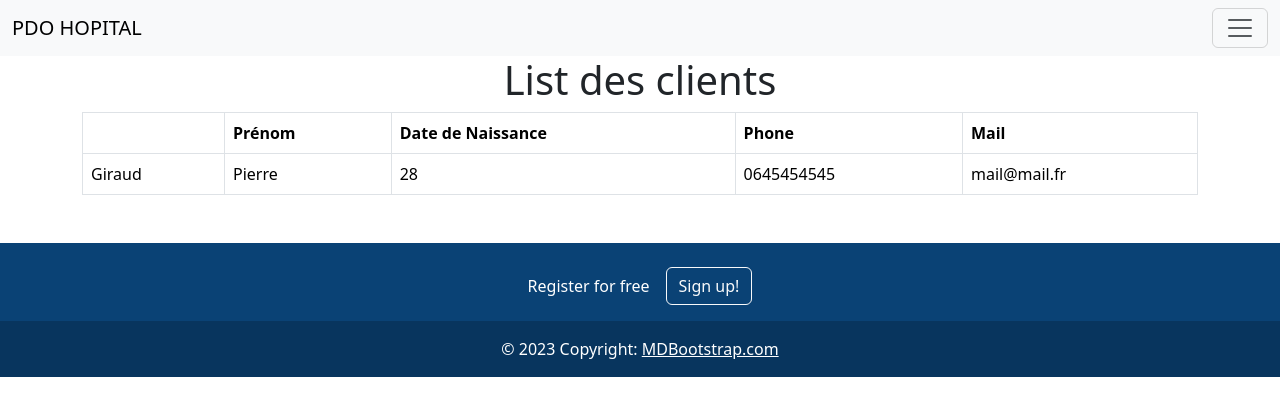
After one commit to Alex80100/pdo, a PHP site: template views/patients/listPatients.php in a window 1280 px wide. The commit adds this page. Shown: the top 416 px of the page. Run offline with PHP 8.4, Linux system fonts and the light colour scheme; the template is opened without the code that fills it, so the values that code supplies are empty.

Commit message:
commit client en bdd

```diff
--- a/config/config.php
+++ b/config/config.php
@@ -2,6 +2,6 @@
 
 // DRjnoFYqg8PbvxCk
 
-define("DSN",'mysql:host=localhost;dbname=hospital2n;charset=utf8');
+define("DSN",'mysql:host=localhost;dbname=hospitale2n;charset=utf8');
 define("USER",'alex');
 define("PASSWORD",'DRjnoFYqg8PbvxCk');
--- a/helpers/connect.php
+++ b/helpers/connect.php
@@ -1,6 +1,6 @@
 <?php
 
-require_once __DIR__ . '/../config/connect.php';
+require_once __DIR__ . '/../config/config.php';
 
 function connect()
 {
--- a/models/regex.php
+++ b/models/regex.php
@@ -3,5 +3,5 @@
 $regex = [
     'regexName' => '^[A-Za-z éèçàù\-]{2,25}$',
     'regexPhone' => '^[0-9]{10,11}$',
-    'regexBirhtdate' => '^([0-9]{4})[\/\-]?([0-9]{2})[\/\-]?([0-9]{2})$'
+    'regexBirthdate' => '^([0-9]{4})[\/\-]?([0-9]{2})[\/\-]?([0-9]{2})$'
 ];
--- /dev/null
+++ b/views/patients/listPatients.php
@@ -0,0 +1,39 @@
+<div class="container">
+    <div class="d-flex justify-content-center">
+    <h1>List des clients</h1>
+    </div>
+    <table class="table table-bordered">
+        <thead>
+            <tr>
+                <th><?php $patient->getLastname() ?></th>
+                <th>Prénom</th>
+                <th>Date de Naissance</th>
+                <th>Phone</th>
+                <th>Mail</th>
+            </tr>
+        </thead>
+        <tbody>
+            <tr>
+                <td>Giraud</td>
+                <td>Pierre</td>
+                <td>28</td>
+                <td>0645454545</td>
+                <td>mail@mail.fr</td>
+            </tr>
+            <!-- <tr>
+                <td>Durand</td>
+                <td>Victor</td>
+                <td>26</td>
+                <td>26</td>
+                <td>26</td>
+            </tr>
+            <tr>
+                <td>Joly</td>
+                <td>Julia</td>
+                <td>27</td>
+                <td>27</td>
+                <td>27</td>
+            </tr> -->
+        </tbody>
+    </table>
+</div>
--- a/views/templates/header.php
+++ b/views/templates/header.php
@@ -21,16 +21,16 @@
                 </button>
                 <div class="offcanvas offcanvas-end" tabindex="-1" id="offcanvasNavbar" aria-labelledby="offcanvasNavbarLabel">
                     <div class="offcanvas-header">
-                        <h5 class="offcanvas-title" id="offcanvasNavbarLabel">Offcanvas</h5>
+                        <h5 class="offcanvas-title" id="offcanvasNavbarLabel">Menu Hopital</h5>
                         <button type="button" class="btn-close" data-bs-dismiss="offcanvas" aria-label="Close"></button>
                     </div>
                     <div class="offcanvas-body">
                         <ul class="navbar-nav justify-content-end flex-grow-1 pe-3">
                             <li class="nav-item">
-                                <a class="nav-link active" aria-current="page" href="#">Home</a>
+                                <a class="nav-link active" aria-current="page" href="/index.php/?action=add">Exercice 1 : Formulaire Inscription</a>
                             </li>
                             <li class="nav-item">
-                                <a class="nav-link" href="#">Link</a>
+                                <a class="nav-link active" href="/index.php/?action=exercice2">Exercice 2 : list Patients</a>
                             </li>
                         </ul>
                     </div>
```
Also changed, not shown: controllers/addPatientCtrl.php (+11 -7 lines), controllers/listPatientsCtrl.php (added, +10 -0 lines), index.php (+17 -0 lines), views/index.html (deleted), views/index.php (added).
